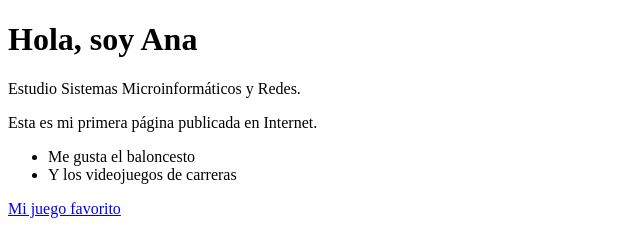
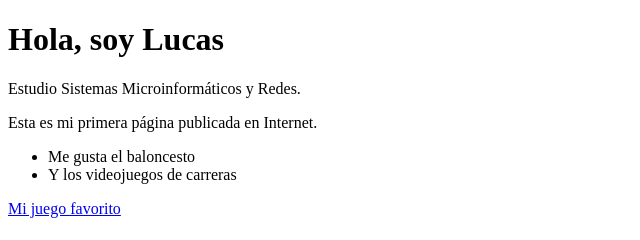
Before and after one commit to lucas922009/Mi-primera-web, a plain HTML site: page index.html in a window 1280 px wide. Shown: the full height of the page, 0-640 px from the left. Drawn offline with Linux system fonts and the light colour scheme.

Commit message:
Update index.html

```diff
--- a/index.html
+++ b/index.html
@@ -6,7 +6,7 @@
   <title>La página de Ana</title>
 </head>
 <body>
-  <h1>Hola, soy Ana</h1>
+  <h1>Hola, soy Lucas</h1>
   <p>Estudio Sistemas Microinformáticos y Redes.</p>
   <p>Esta es mi primera página publicada en Internet.</p>
   <ul>
```
